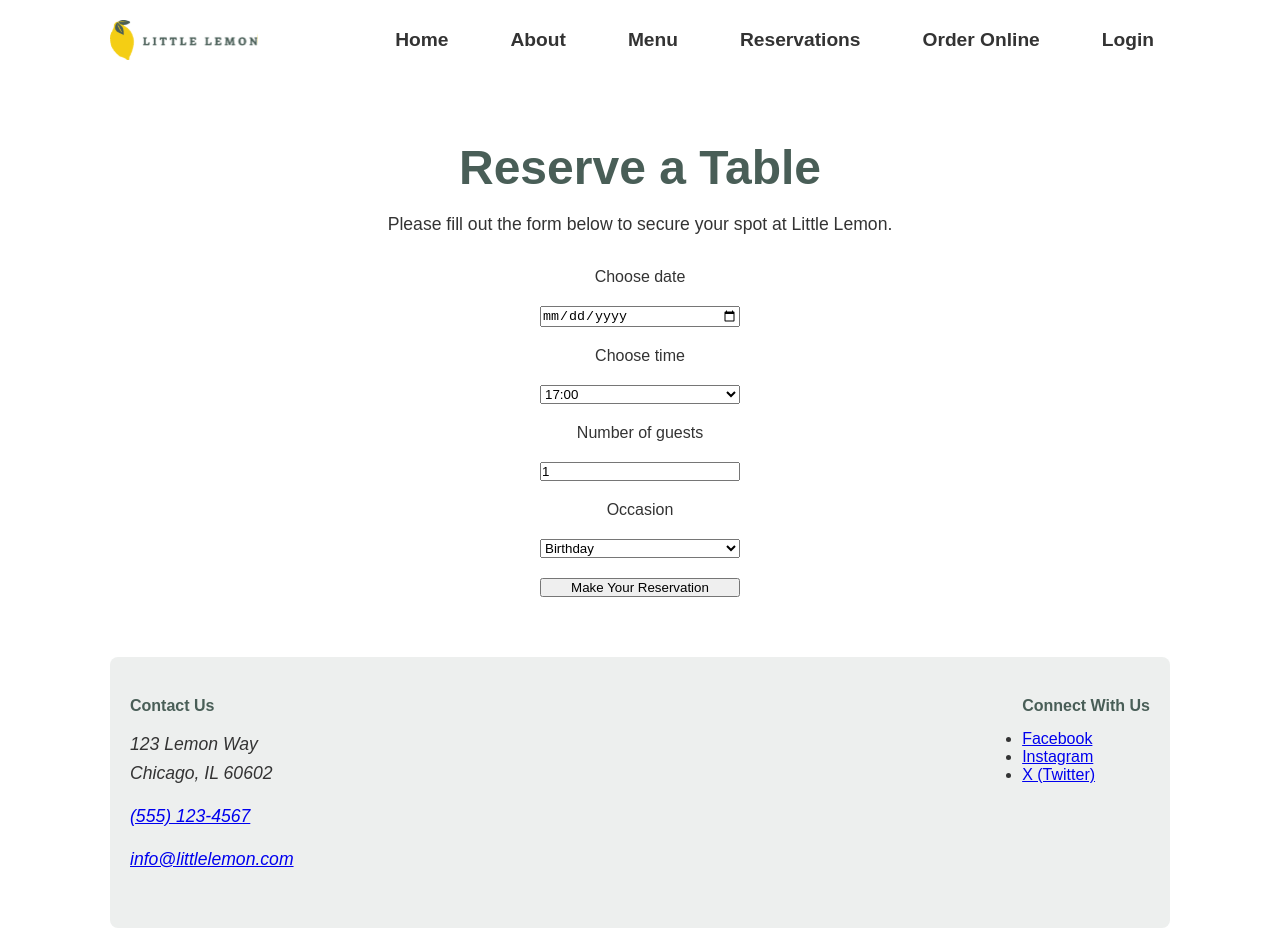
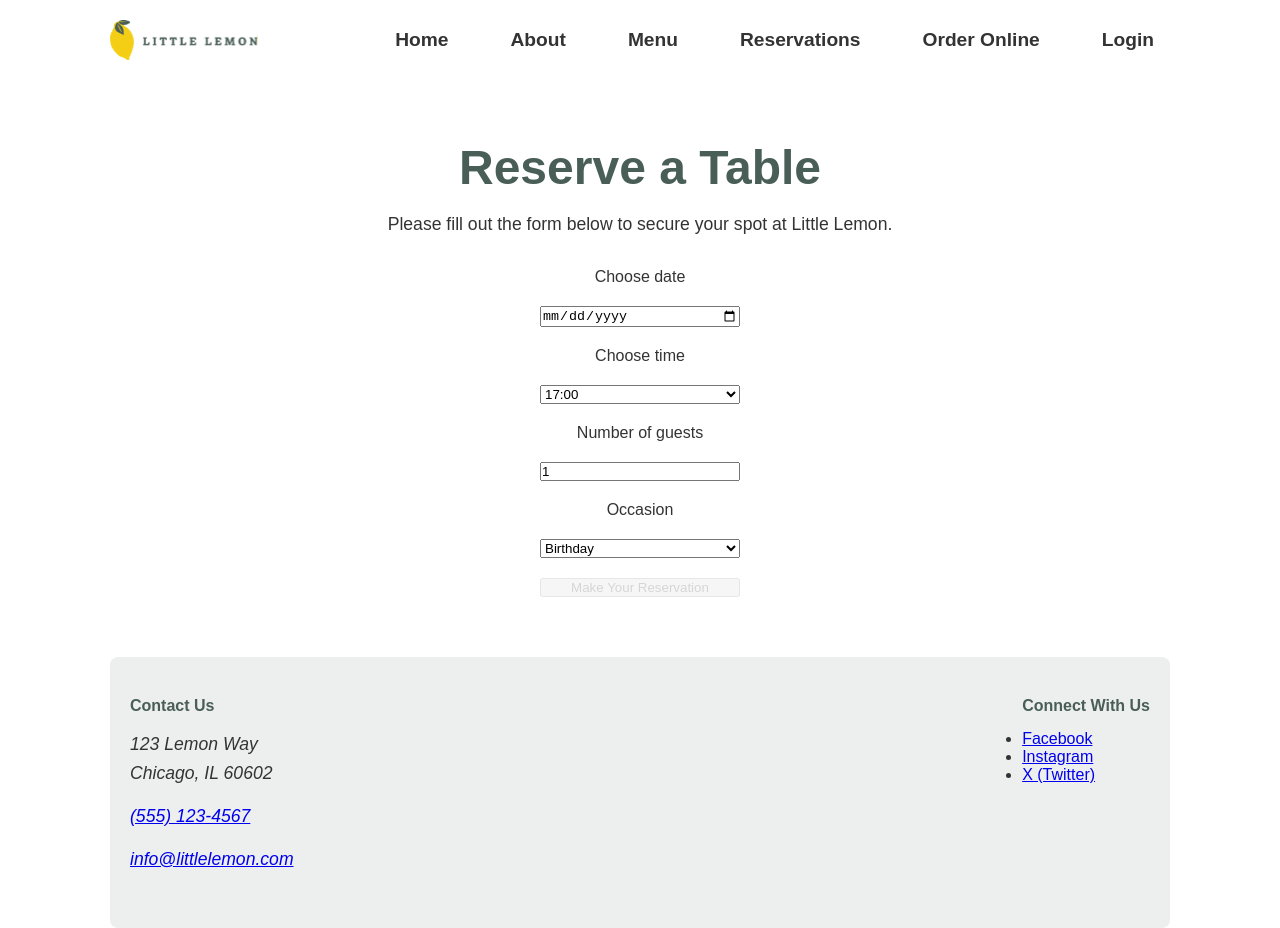
Before and after one commit to Ntando-Mo/my-app, a React (Create React App) app: page /booking in a window 1280 px wide. Built offline with nearby package versions, Linux system fonts and the light colour scheme.

Commit message:
added client side form validation

```diff
--- a/src/components/BookingForm.js
+++ b/src/components/BookingForm.js
@@ -5,6 +5,9 @@ const BookingForm = ({ availableTimes, dispatch, submitForm }) => {
   const [time, setTime] = useState('17:00');
   const [guests, setGuests] = useState(1);
   const [occasion, setOccasion] = useState('Birthday');
+
+  // Step 1: Get today's date in YYYY-MM-DD format to prevent past bookings
+  const today = new Date().toISOString().split('T')[0];
 
   const handleDateChange = (e) => {
     const selectedDate = e.target.value;
@@ -23,7 +26,18 @@ const BookingForm = ({ availableTimes, dispatch, submitForm }) => {
     submitForm(formData);
   };
 
-  // If availableTimes hasn't loaded yet, default to an empty array to prevent crashes
+  // Step 2: React Client-Side Validation
+  // This function returns true ONLY if all form conditions are met
+  const isFormValid = () => {
+    return (
+      date !== '' &&
+      time !== '' &&
+      guests >= 1 &&
+      guests <= 10 &&
+      occasion !== ''
+    );
+  };
+
   const timesToMap = availableTimes || [];
 
   return (
@@ -35,7 +49,8 @@ const BookingForm = ({ availableTimes, dispatch, submitForm }) => {
         id="res-date"
         value={date}
         onChange={handleDateChange}
-        required
+        min={today} /* HTML5 Validation: Cannot pick a past date */
+        required /* HTML5 Validation: Field cannot be empty */
       />
 
       <label htmlFor="res-time">Choose time</label>
@@ -43,6 +58,7 @@ const BookingForm = ({ availableTimes, dispatch, submitForm }) => {
         id="res-time"
         value={time}
         onChange={(e) => setTime(e.target.value)}
+        required
       >
         {timesToMap.map((timeOption) => (
           <option key={timeOption} value={timeOption}>
@@ -55,11 +71,12 @@ const BookingForm = ({ availableTimes, dispatch, submitForm }) => {
       <input
         type="number"
         placeholder="1"
-        min="1"
-        max="10"
+        min="1" /* HTML5 Validation: Minimum 1 guest */
+        max="10" /* HTML5 Validation: Maximum 10 guests */
         id="guests"
         value={guests}
         onChange={(e) => setGuests(e.target.value)}
+        required
       />
 
       <label htmlFor="occasion">Occasion</label>
@@ -67,12 +84,23 @@ const BookingForm = ({ availableTimes, dispatch, submitForm }) => {
         id="occasion"
         value={occasion}
         onChange={(e) => setOccasion(e.target.value)}
+        required
       >
         <option>Birthday</option>
         <option>Anniversary</option>
       </select>
 
-      <input type="submit" value="Make Your Reservation" aria-label="Submit Reservation" />
+      {/* Step 2: Disable the button if the React validation fails */}
+      <input
+        type="submit"
+        value="Make Your Reservation"
+        disabled={!isFormValid()}
+        aria-label="Submit Reservation"
+        style={{
+          cursor: isFormValid() ? 'pointer' : 'not-allowed',
+          opacity: isFormValid() ? 1 : 0.5
+        }}
+      />
     </form>
   );
 };
```
